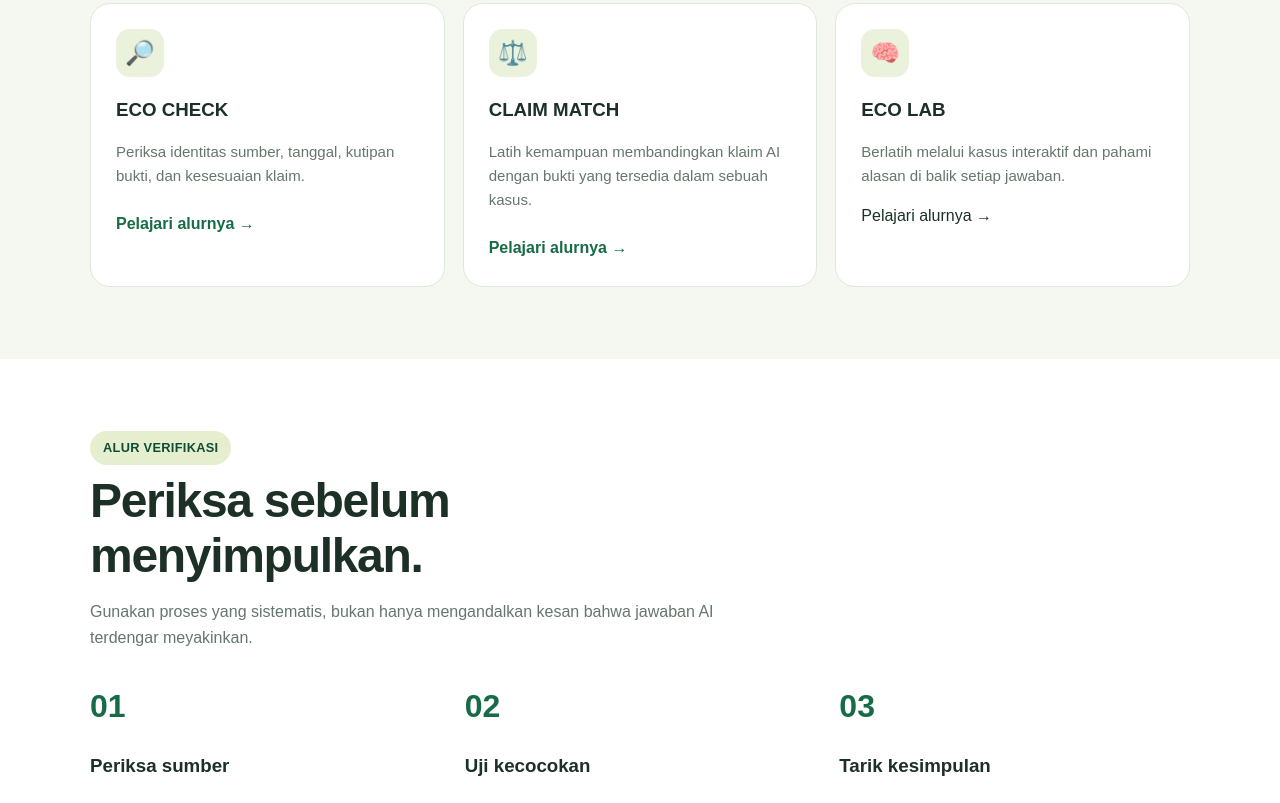
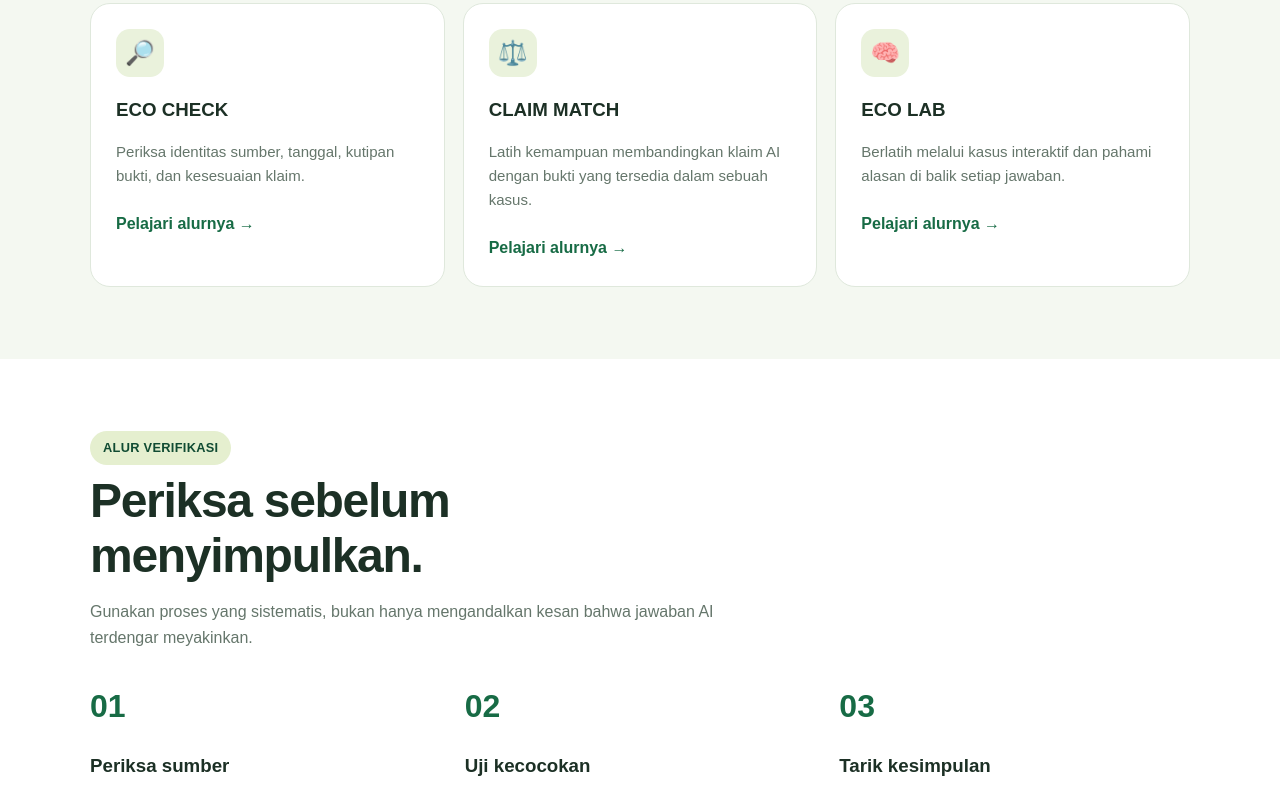
Before and after one commit to yansyahade48-cyber/ECOGINI-V2, a plain HTML site: page index.html in a window 1280 px wide. Shown: the part 1514-2317 px from the top of the page. Drawn offline with Linux system fonts and the light colour scheme.

Commit message:
Update index.html

```diff
--- a/index.html
+++ b/index.html
@@ -401,7 +401,7 @@
             Berlatih melalui kasus interaktif dan pahami alasan
             di balik setiap jawaban.
           </p>
-          <a href="eco-lab.html"></a>Pelajari alurnya →</a>
+          <a href="eco-lab.html">Pelajari alurnya →</a>
         </article>
       </div>
     </div>
```
